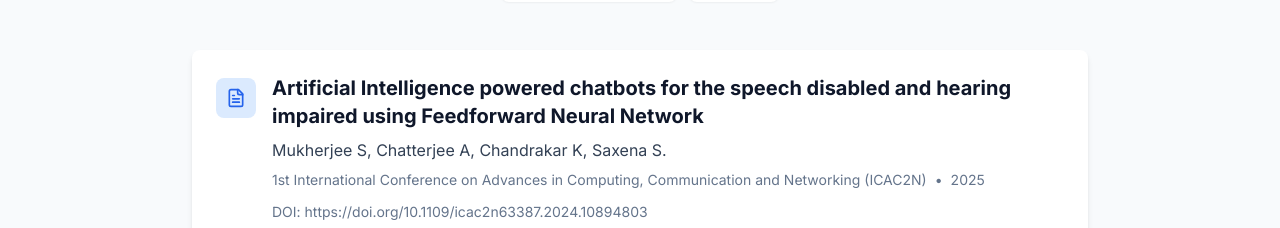
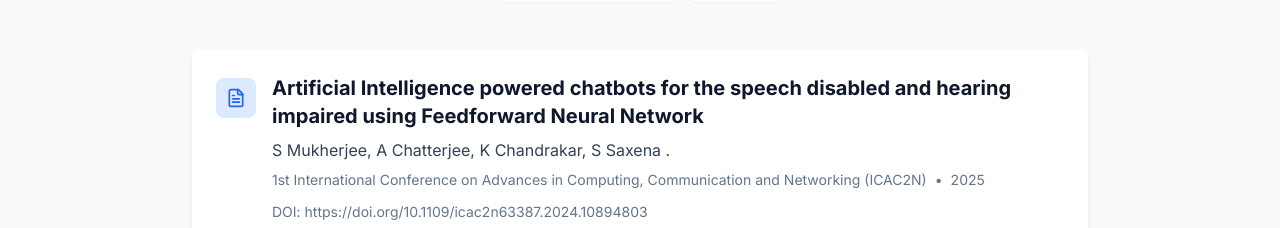
Before and after one commit to Templar121/Portfolio-Professional, a React (Vite) app: page / in a window 1280 px wide. Shown: the part 4320-4548 px from the top of the page. Built offline with nearby package versions, Linux system fonts and the light colour scheme.

Commit message:
Update Portfolio

```diff
--- a/src/data/portfolioData.ts
+++ b/src/data/portfolioData.ts
@@ -172,7 +172,7 @@ export const publications: Publication[] = [
   {
     id: '1',
     title: 'Artificial Intelligence powered chatbots for the speech disabled and hearing impaired using Feedforward Neural Network',
-    authors: ['Mukherjee S, Chatterjee A, Chandrakar K, Saxena S.'],
+    authors: ['S Mukherjee, A Chatterjee, K Chandrakar, S Saxena .'],
     journal: '1st International Conference on Advances in Computing, Communication and Networking (ICAC2N)',
     year: '2025',
     doi: 'https://doi.org/10.1109/icac2n63387.2024.10894803',
```
